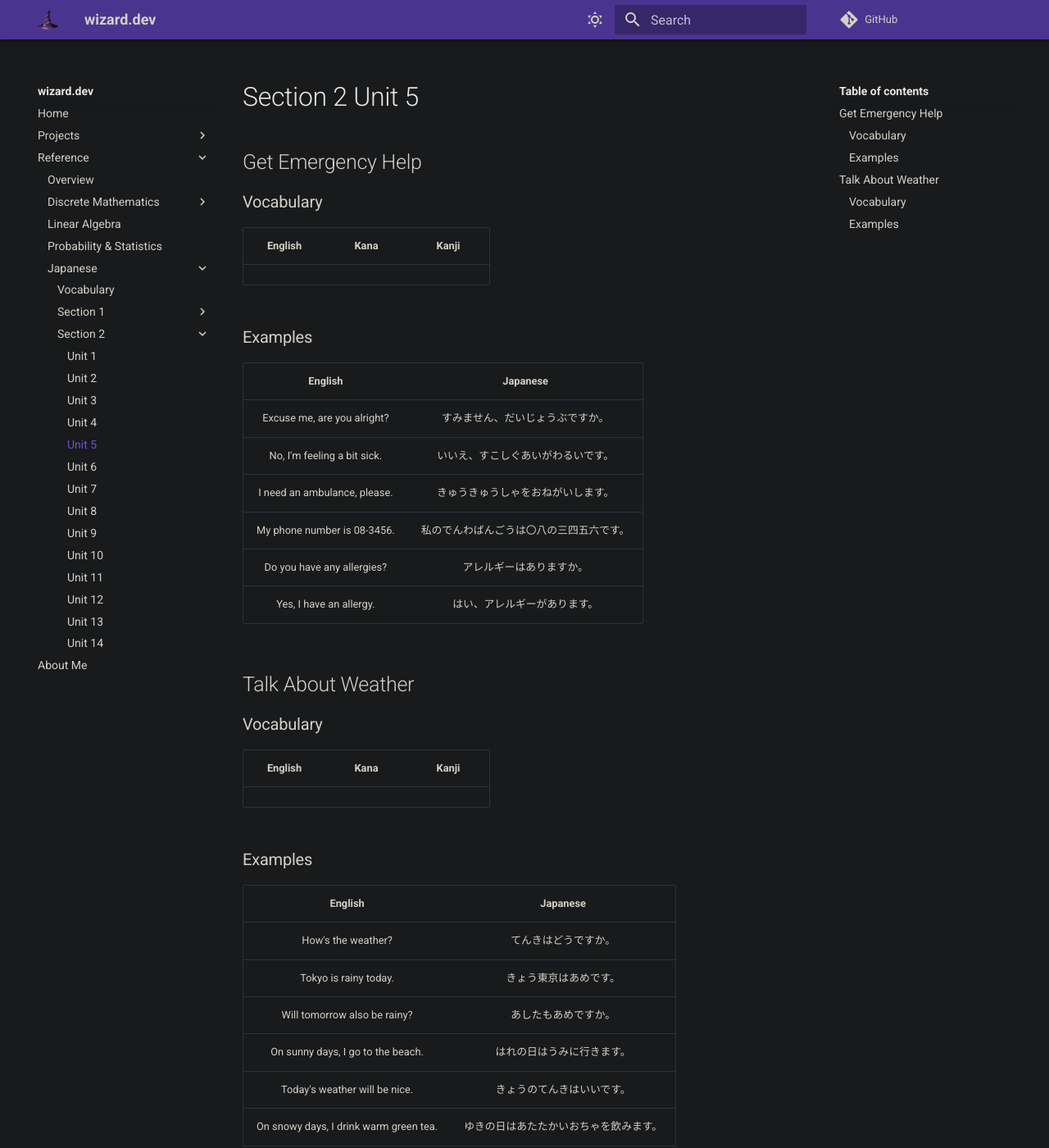
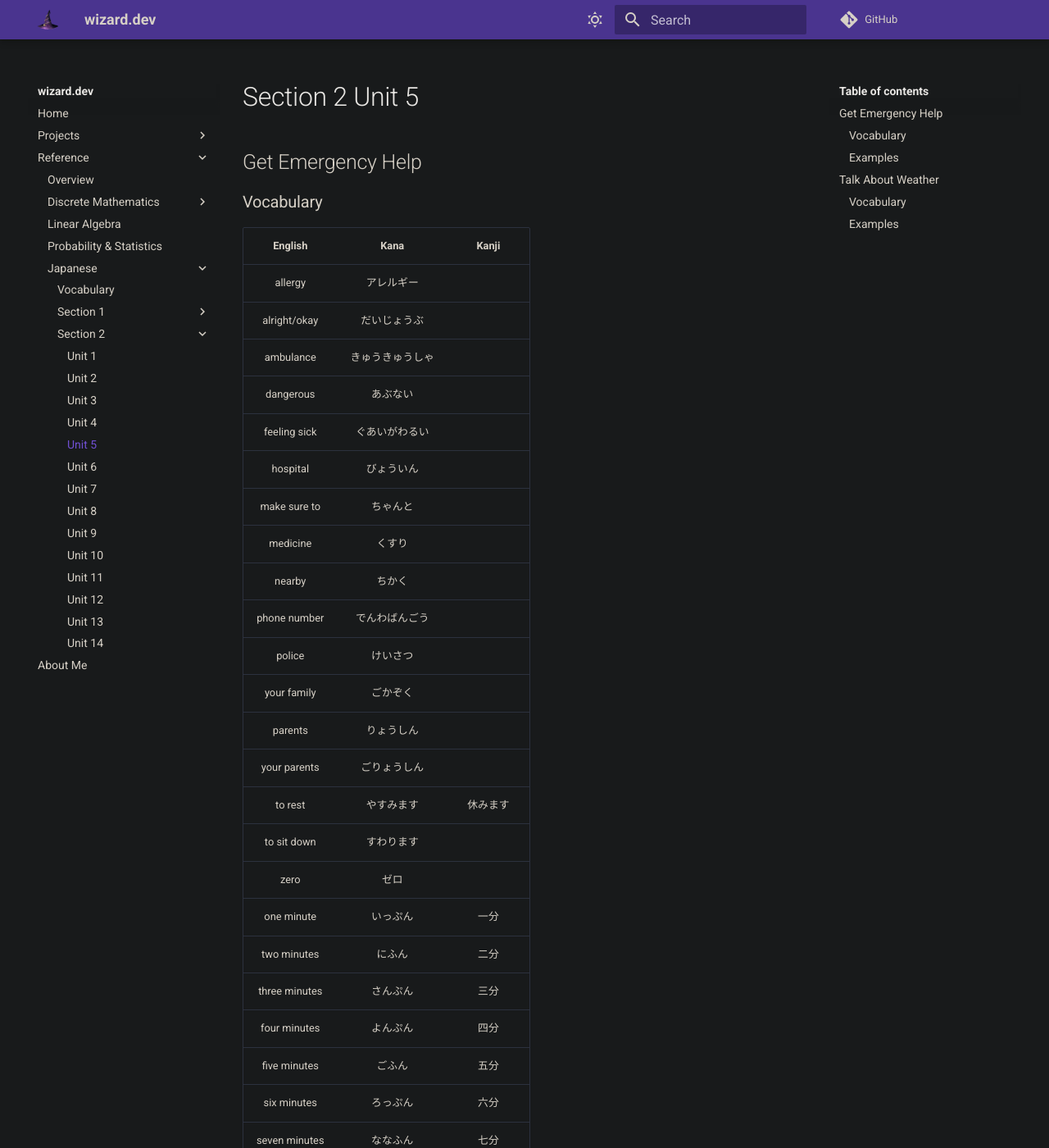
Before and after one commit to zkWildfire/wizard.dev, an MkDocs documentation site: the page built from docs/reference/japanese/section-2/unit-5.md, in a window 1280 px wide and 1400 px high. Shown: the whole window at 82% size. Built offline with MkDocs 1.6.1 and Material for MkDocs 9.7.7, drawn with Linux system fonts in a browser that asks for light colours; comment, search, counter and statistics services are not loaded; some of the changed text lies outside the part shown.

Commit message:
Add section 2 unit 5 vocabulary.

```diff
--- a/docs/reference/japanese/section-2/unit-5.md
+++ b/docs/reference/japanese/section-2/unit-5.md
@@ -3,7 +3,33 @@
 ### Vocabulary
 | English | Kana | Kanji |
 |:-------:|:----:|:-----:|
-
+| allergy | アレルギー | |
+| alright/okay | だいじょうぶ | |
+| ambulance | きゅうきゅうしゃ | |
+| dangerous | あぶない | |
+| feeling sick | ぐあいがわるい | |
+| hospital | びょういん | |
+| make sure to | ちゃんと | |
+| medicine | くすり | |
+| nearby | ちかく | |
+| phone number | でんわばんごう | |
+| police | けいさつ | |
+| your family | ごかぞく | |
+| parents | りょうしん | |
+| your parents | ごりょうしん | |
+| to rest | やすみます | 休みます |
+| to sit down | すわります | |
+| zero | ゼロ | |
+| one minute | いっぷん | 一分 |
+| two minutes | にふん | 二分 |
+| three minutes | さんぷん | 三分 |
+| four minutes | よんぷん | 四分 |
+| five minutes | ごふん | 五分 |
+| six minutes | ろっぷん | 六分 |
+| seven minutes | ななふん | 七分 |
+| eight minutes | はっぷん | 八分 |
+| nine minutes | きゅうふん | 九分 |
+| ten minutes | じゅっぷん | 十分 |
 
 ### Examples
 | English | Japanese |
@@ -19,7 +45,31 @@
 ### Vocabulary
 | English | Kana | Kanji |
 |:-------:|:----:|:-----:|
-
+| sunny | はれ | |
+| rainy | あめ | |
+| snowy | ゆき | |
+| cloudy | くもり | |
+| weather | てんき | |
+| hot | あつい | |
+| warm | あたたかい | |
+| cold | さむい | |
+| days | ひ | 日 |
+| spring | はる | |
+| summer | なつ | |
+| fall | あき | |
+| winter | ふゆ | |
+| July | しちがつ | 七月 |
+| September | くがつ | 九月 |
+| today | きょう | |
+| this evening | こんばん | |
+| summer break | なつやすみ | |
+| beach | うみ | |
+| concert | コンサート | |
+| fireworks | はなび | |
+| hot spring | おんせん | |
+| park | こうえん | |
+| pool | プール | |
+| cocoa | ココア | |
 
 ### Examples
 | English | Japanese |
```
Also changed, not shown: docs/reference/japanese/section-2/unit-4.md (+0 -2 lines), docs/reference/japanese/vocabulary.md (+52 -0 lines).
